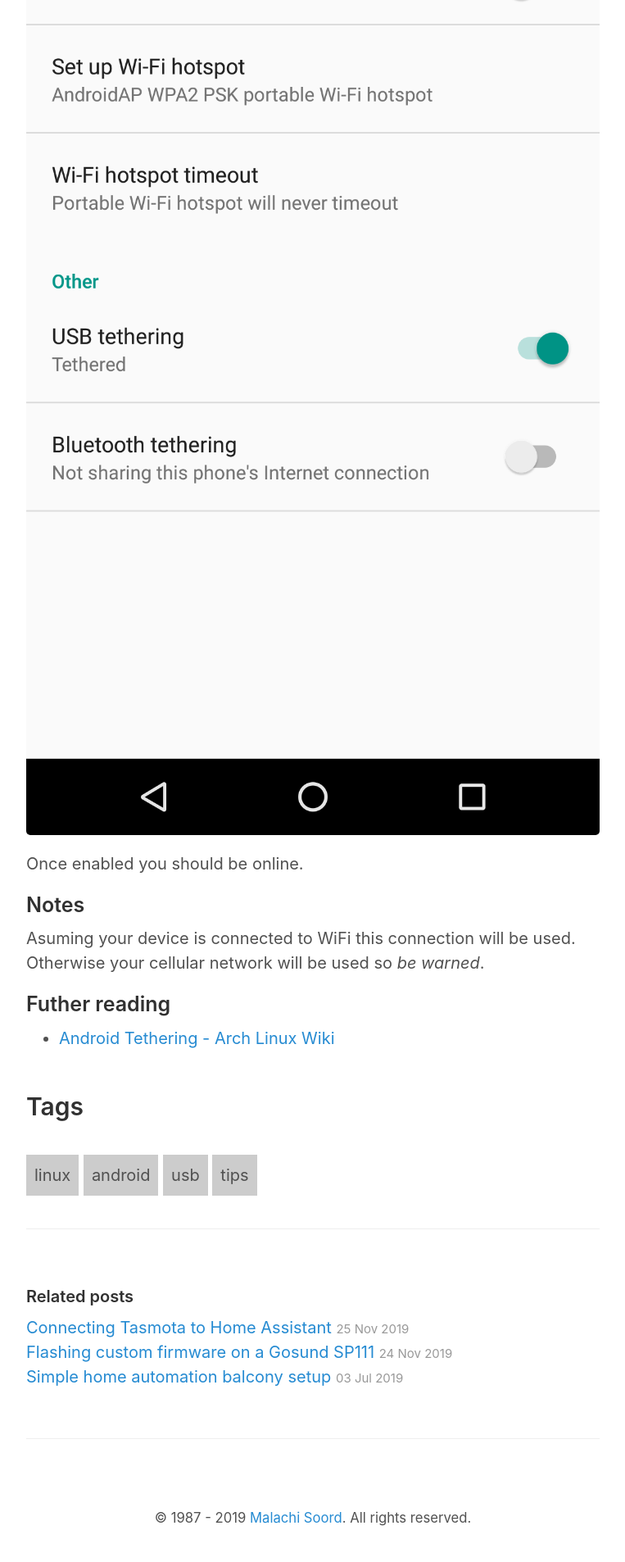
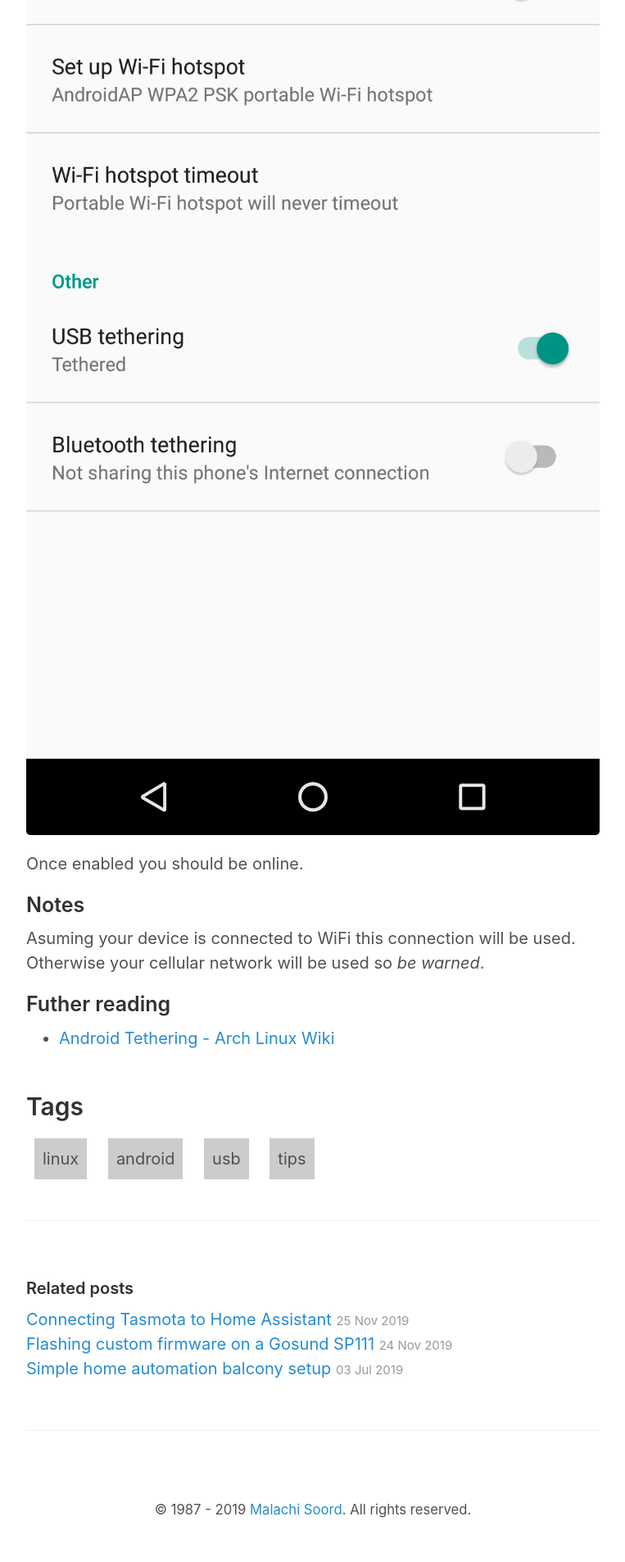
Before and after one commit to inverse/personal-site, a Jekyll site: the page built from _posts/2016-11-29-usb-tether-android.md, in a window 1280 px wide. Shown: the part 980-2886 px from the top of the page at 82% size, without its empty margins (258-1021 px from the left). Built offline with Jekyll 4.4.1, drawn with Linux system fonts in a browser that asks for light colours; nearby versions of some CDN libraries; comment, search, counter and statistics services are not loaded.

Commit message:
improve tags,  add starter

```diff
--- a/_layouts/post.html
+++ b/_layouts/post.html
@@ -12,7 +12,7 @@ layout: default
 
 {% if page.tags != empty %}
 <div class="post-tags">
-    <h1 class="post-tags">Tags</h1>
+    <h1>Tags</h1>
   {% for tag in page.tags %}
     <span class="post-tag">{{ tag }}</span>
   {% endfor %}
--- a/_sass/_posts.scss
+++ b/_sass/_posts.scss
@@ -43,6 +43,7 @@
   display: inline-block;
   padding: .5rem;
   background: $gray-2;
+  margin: .5rem;
 }
 
 
```
Also changed, not shown: README.md, 1 other file.
